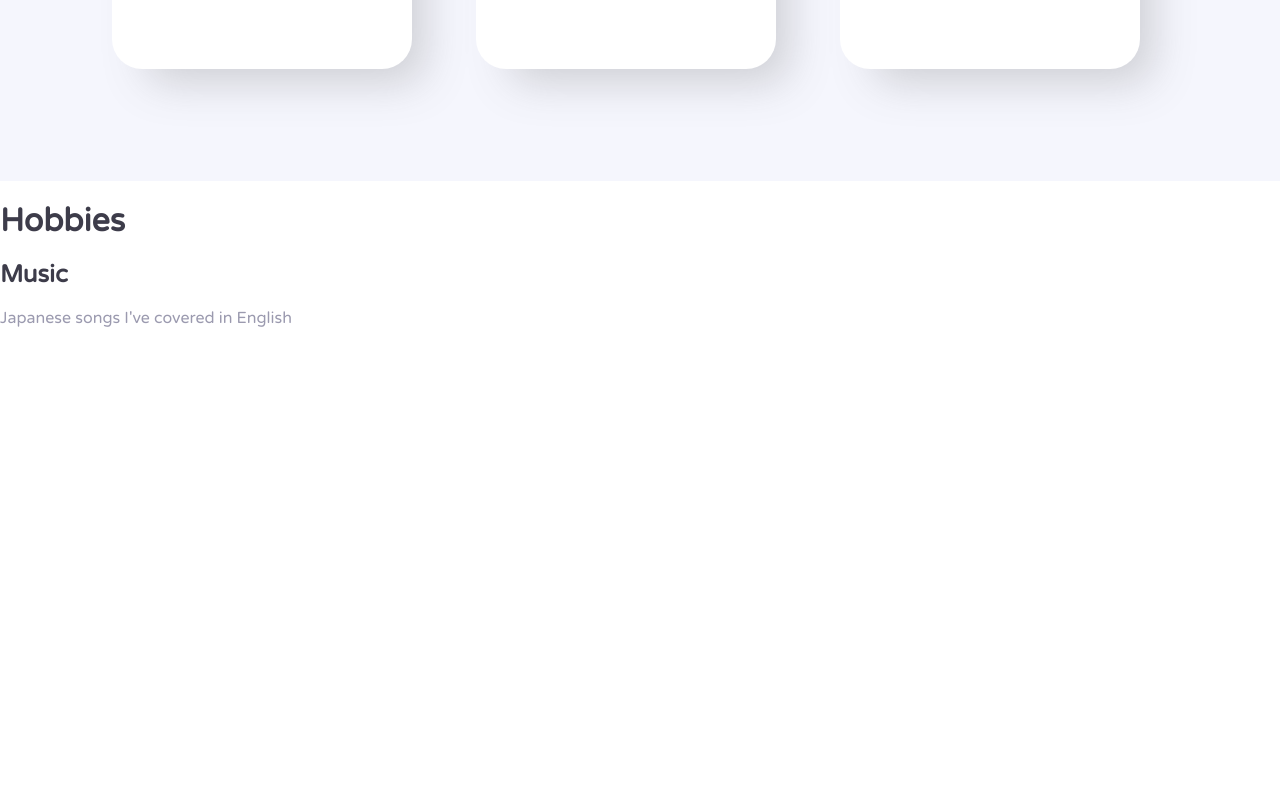
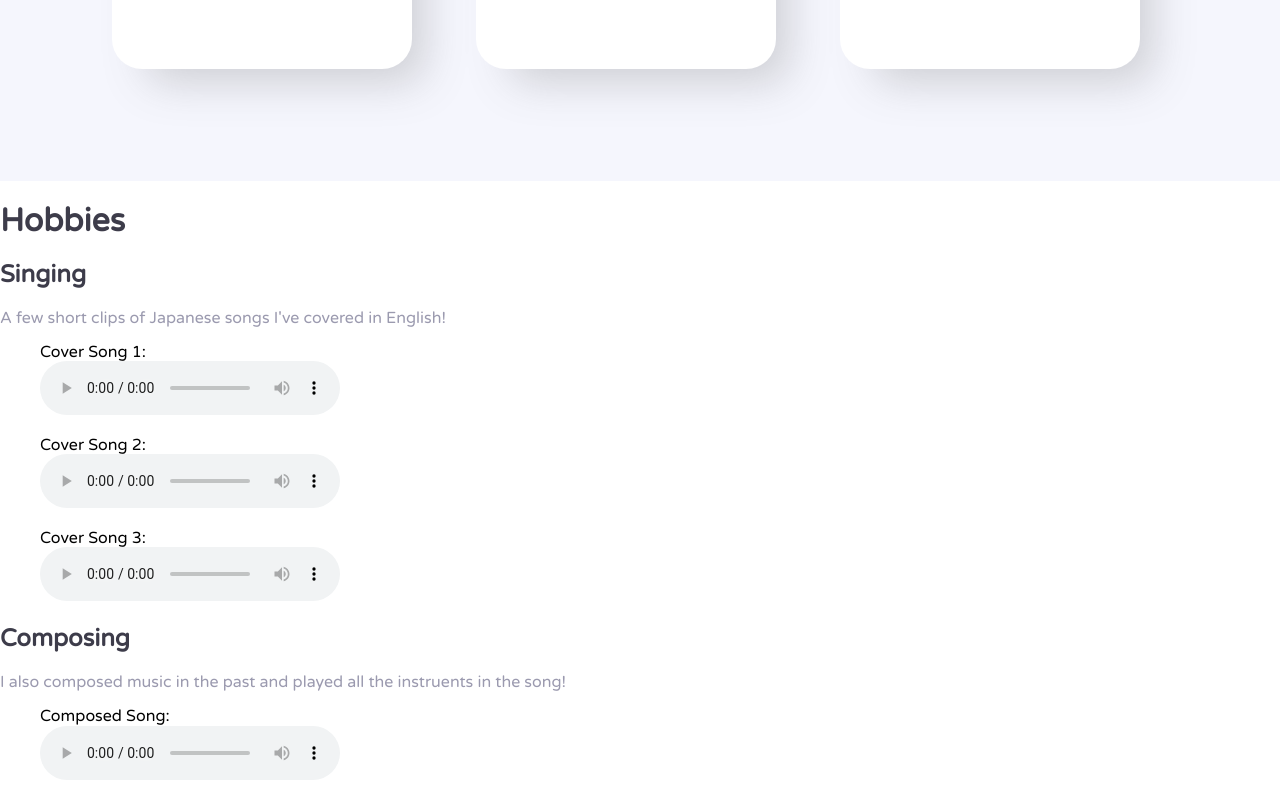
Before and after one commit to JohnPhamDeveloper/JohnPhamDeveloperWebsiteV2, a React (Create React App) app: page / in a window 1280 px wide. Shown: the part 611-1411 px from the top of the page. Before the commit the page ends 954 px from the top, so only its background shows below. Built offline with nearby package versions, Linux system fonts and the light colour scheme.

Commit message:
Audio player added

```diff
--- a/src/App.js
+++ b/src/App.js
@@ -2,6 +2,7 @@ import React from "react";
 import "./App.scss";
 import Header from "./component/Header";
 import Cards from "./component/Cards";
+import AudioPlayer from "./component/AudioPlayer";
 
 const App = () => {
   return (
@@ -11,9 +12,21 @@ const App = () => {
         <h1>My Past Projects!</h1>
         <p>Add black box cover font then show</p>
         <Cards />
-        <h1>Hobbies</h1>
-        <h2>Music</h2>
-        <p>Japanese songs I've covered in English</p>
+        <article>
+          <h1>Hobbies</h1>
+          <section>
+            <h2>Singing</h2>
+            <p>A few short clips of Japanese songs I've covered in English!</p>
+            <AudioPlayer caption="Cover Song 1: " src="https://websitev2.s3-us-west-1.amazonaws.com/Cover1.wav" />
+            <AudioPlayer caption="Cover Song 2: " src="https://websitev2.s3-us-west-1.amazonaws.com/Cover2.wav" />
+            <AudioPlayer caption="Cover Song 3: " src="https://websitev2.s3-us-west-1.amazonaws.com/Cover3.wav" />
+          </section>
+          <section>
+            <h2>Composing</h2>
+            <p>I also composed music in the past and played all the instruents in the song!</p>
+            <AudioPlayer caption="Composed Song: " src="https://websitev2.s3-us-west-1.amazonaws.com/Compose1.wav" />
+          </section>
+        </article>
       </main>
       {/* FOOTER */}
     </div>
--- /dev/null
+++ b/src/component/AudioPlayer.js
@@ -0,0 +1,14 @@
+import React from "react";
+
+const AudioPlayer = ({ caption, src }) => {
+  return (
+    <figure>
+      <figcaption>{caption}</figcaption>
+      <audio controls src={src}>
+        Your browser doesn't support the <code>Audio</code> player!
+      </audio>
+    </figure>
+  );
+};
+
+export default AudioPlayer;
```
